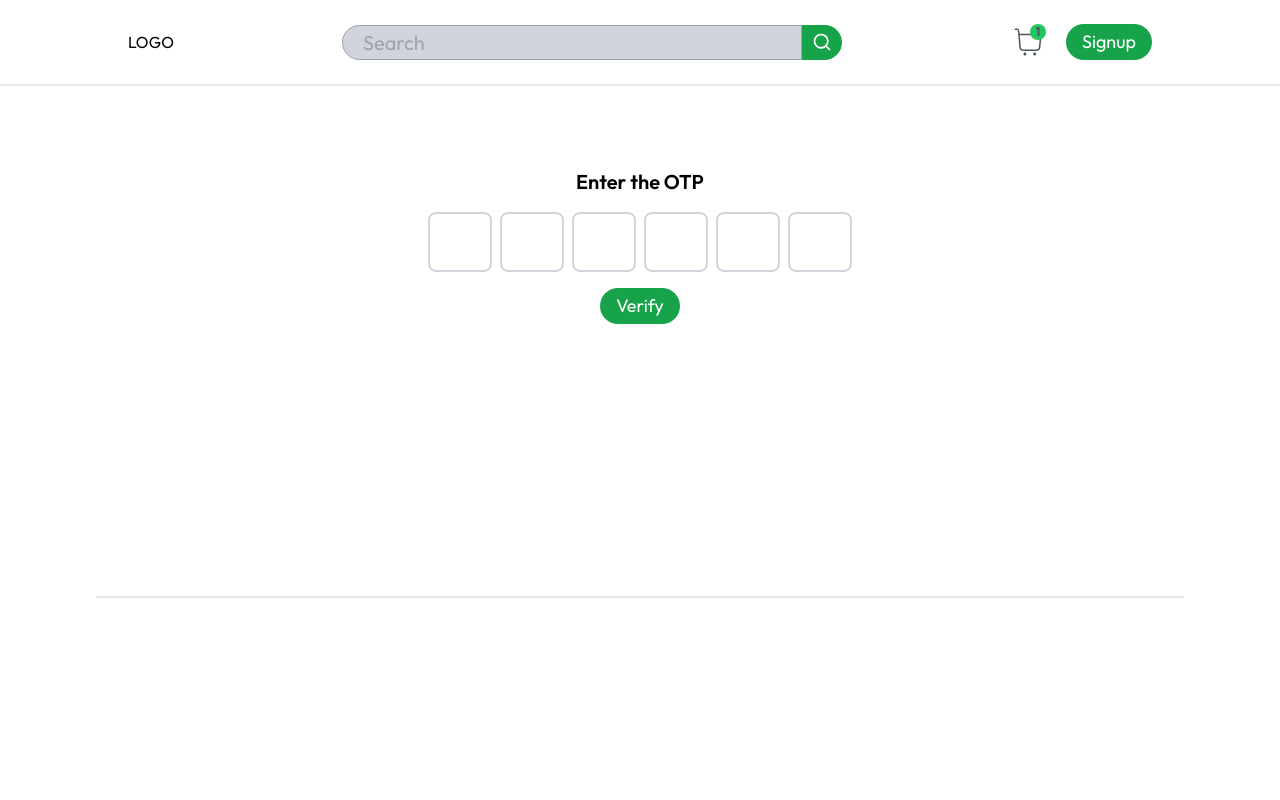
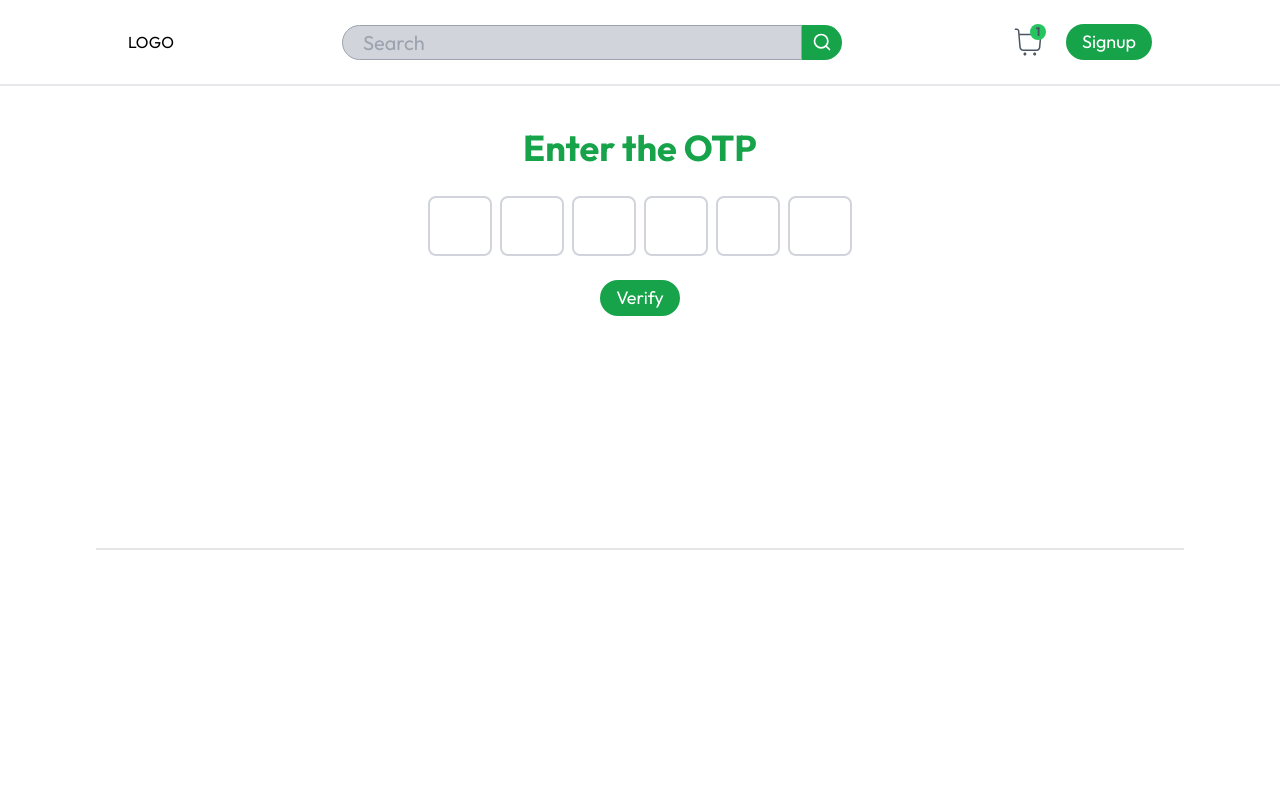
Before and after one commit to rossiKellss/Gaun-Ko-Sabji, a React (Vite) app in the folder frontend/: page /confirm-user in a window 1280 px wide. Shown: the top 800 px of the page. Built offline with nearby package versions, Linux system fonts and the light colour scheme.

Commit message:
creating seperate Alert component

```diff
--- /dev/null
+++ b/frontend/src/components/Alert.js
@@ -0,0 +1,13 @@
+import Swal from "sweetalert2";
+import withReactContent from "sweetalert2-react-content";
+
+export const Alert = (message,icon) => {
+    let colors={};
+  const mySwal = withReactContent(Swal);
+
+  mySwal.fire({
+    title: message,
+    icon: icon,
+    confirmButtonColor: "#EF4444",
+  });
+};
--- a/frontend/src/pages/CodeConfirmation.jsx
+++ b/frontend/src/pages/CodeConfirmation.jsx
@@ -1,6 +1,6 @@
 import React, { useRef, useState } from "react";
 import Button from "../components/SubComponent/Button/Button";
-import SubHeading from "../components/SubComponent/HeadingTitle/SubHeading";
+import Heading from '../components/SubComponent/HeadingTitle/Heading'
 import { useConfirmUserMutation } from "../api/authApiSlice";
 
 export default function CodeConfirmation() {
@@ -74,11 +74,11 @@ export default function CodeConfirmation() {
   }
 
   return (
-    <section className="bg-white py-10 dark:bg-dark mt-28 md:mt-32 lg:mt-30">
+    <section className="bg-white  dark:bg-dark mt-28 md:mt-32 lg:mt-30">
 
       <div className="container flex flex-col gap-4 items-center ">
-        <SubHeading content={"Enter the OTP"} className="text-center"/>
-        <form id="otp-form" className="flex flex-col gap-4  items-center justify-center" onSubmit={handleSubmit}>
+        <Heading content={"Enter the OTP"} className="text-center"/>
+        <form id="otp-form" className="flex flex-col gap-6  items-center justify-center" onSubmit={handleSubmit}>
         <div className="flex gap-2 flex-wrap items-center justify-center">
 
 
--- a/frontend/src/pages/SignUp.jsx
+++ b/frontend/src/pages/SignUp.jsx
@@ -6,15 +6,14 @@ import { PiEyeBold } from "react-icons/pi";
 import Heading from "../components/SubComponent/HeadingTitle/Heading";
 import { useRegisterUserMutation } from "../api/authApiSlice";
 import { useNavigate } from "react-router-dom";
-import Swal from "sweetalert2";
-import withReactContent from "sweetalert2-react-content";
+import {Alert} from "../components/Alert";
+
 
 function SignUp() {
   // initializing register function
   const [registerUser] = useRegisterUserMutation();
 
-  // initializing alert message
-  const mySwal = withReactContent(Swal);
+
 
   //  initializing nagivation
   const navigate = useNavigate();
@@ -135,7 +134,8 @@ function SignUp() {
         }
       } catch (err) {
         const message = err.data.message;
-        alert(message);
+        Alert(message,'error');
+
       }
     }
   };
```
